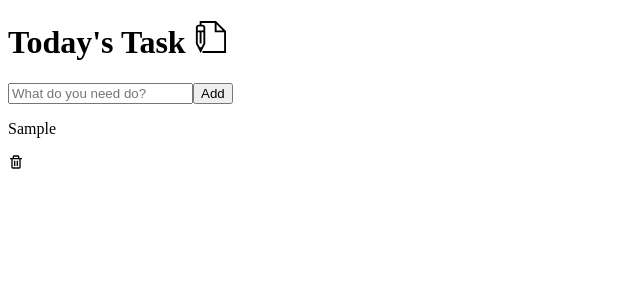
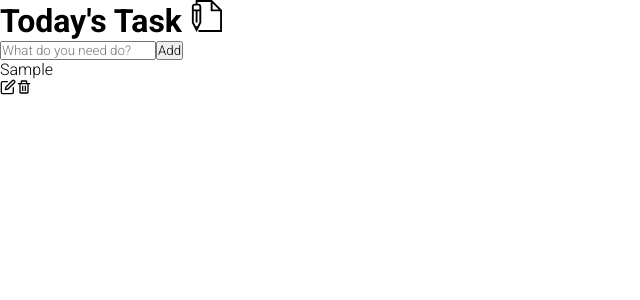
Before and after one commit to sopanha09/Todo-List-React-App, a React (Create React App) app: page / in a window 1280 px wide. Both pictures are taken after typing "Sample" into the empty fields and a click on the button "Add". Shown: the top 300 px of the page, without its empty margins (0-640 px from the left). Built offline with nearby package versions, Linux system fonts and the light colour scheme.

Commit message:
Adding editTodo

```diff
--- a/src/App.css
+++ b/src/App.css
@@ -0,0 +1,8 @@
+@import url('https://fonts.googleapis.com/css2?family=Fraunces:wght@700&family=Hanken+Grotesk:wght@500;700;800&family=Montserrat:wght@500;700&family=Poppins:wght@100;200;300;400;500;600&family=Roboto:wght@100;300;700&display=swap');
+
+* {
+    margin: 0;
+    padding: 0;
+    box-sizing: border-box;
+    font-family: 'Roboto', sans-serif;
+}
--- a/src/App.js
+++ b/src/App.js
@@ -3,7 +3,7 @@ import "./App.css";
 
 function App() {
   return (
-    <div>
+    <div className="App">
       <TodoList />
     </div>
   );
--- a/src/component/EditTodoForm.js
+++ b/src/component/EditTodoForm.js
@@ -0,0 +1,27 @@
+import React, { useState } from "react";
+
+const EditTodoForm = ({editTodo, task}) => {
+    const [newTodos, setNewTodos] = useState(task.task);
+
+    const handleSubmit = (e) => {
+        e.preventDefault();
+        editTodo(newTodos, task.id);
+    }
+
+    return (
+        <form
+            className="TodoForm"
+            onSubmit={handleSubmit}
+        >
+        <input
+            className="TodoInput"
+            type="text"
+            placeholder="Update Task"
+            value={newTodos}
+            onChange={(e) => setNewTodos(e.target.value)}/>
+            <button className="Edit-btn" type="submit">Update</button>
+        </form>
+    )
+}
+
+export default EditTodoForm;
--- a/src/component/Todo.js
+++ b/src/component/Todo.js
@@ -1,5 +1,7 @@
 import React from "react";
 import { BiTrash } from "react-icons/bi";
+import { FiEdit } from "react-icons/fi"
+
 
 const Todo = ({task, deleteTodo, editTodo, toggleComplete}) => {
 
@@ -7,6 +9,7 @@ const Todo = ({task, deleteTodo, editTodo, toggleComplete}) => {
         <div className="Todo">
             <p className={`${task.comleted ? 'complete' : ""}`} onClick={()=> toggleComplete(task.id)}>{task.task}</p>
             <div>
+                < FiEdit onClick={() => editTodo(task.id)} />
                 < BiTrash onClick={() => deleteTodo(task.id)} />
             </div>
         </div>
--- a/src/component/TodoList.js
+++ b/src/component/TodoList.js
@@ -3,7 +3,7 @@ import { TfiWrite } from "react-icons/tfi";
 import Todo  from "./Todo";
 import { TodoForm } from "./TodoForm";
 import { v4 as uuidv4 } from "uuid";
-import { EditTodoForm } from "./EditTodoForm";
+import EditTodoForm from "./EditTodoForm";
 
 const TodoList = () => {
   const [todos, setTodos] = useState([]);
@@ -26,18 +26,23 @@ const TodoList = () => {
     );
   }
 
-
-
   const editTodo = (id) => {
-
+    setTodos(
+      todos.map((todo) =>
+        todo.id === id ? {...todo, isEditing: !todo.isEditing } : todo)
+    );
   }
 
   const editTask = (task, id) => {
-
-  };
+    setTodos(
+      todos.map((todo) =>
+        todo.id === id ? { ...todo, task, isEditing: !todo.isEditing } : todo
+      )
+    );
+  }
 
   return (
-    <div className="TodoWrapper">
+    <div className="TodoList">
       <h1>Today's Task < TfiWrite /></h1>
       <TodoForm addTodo={addTodo} />
       {todos.map((todo) =>
```
Also changed, not shown: src/component/TodoLocalStorage.js.js (+10 -3 lines).
